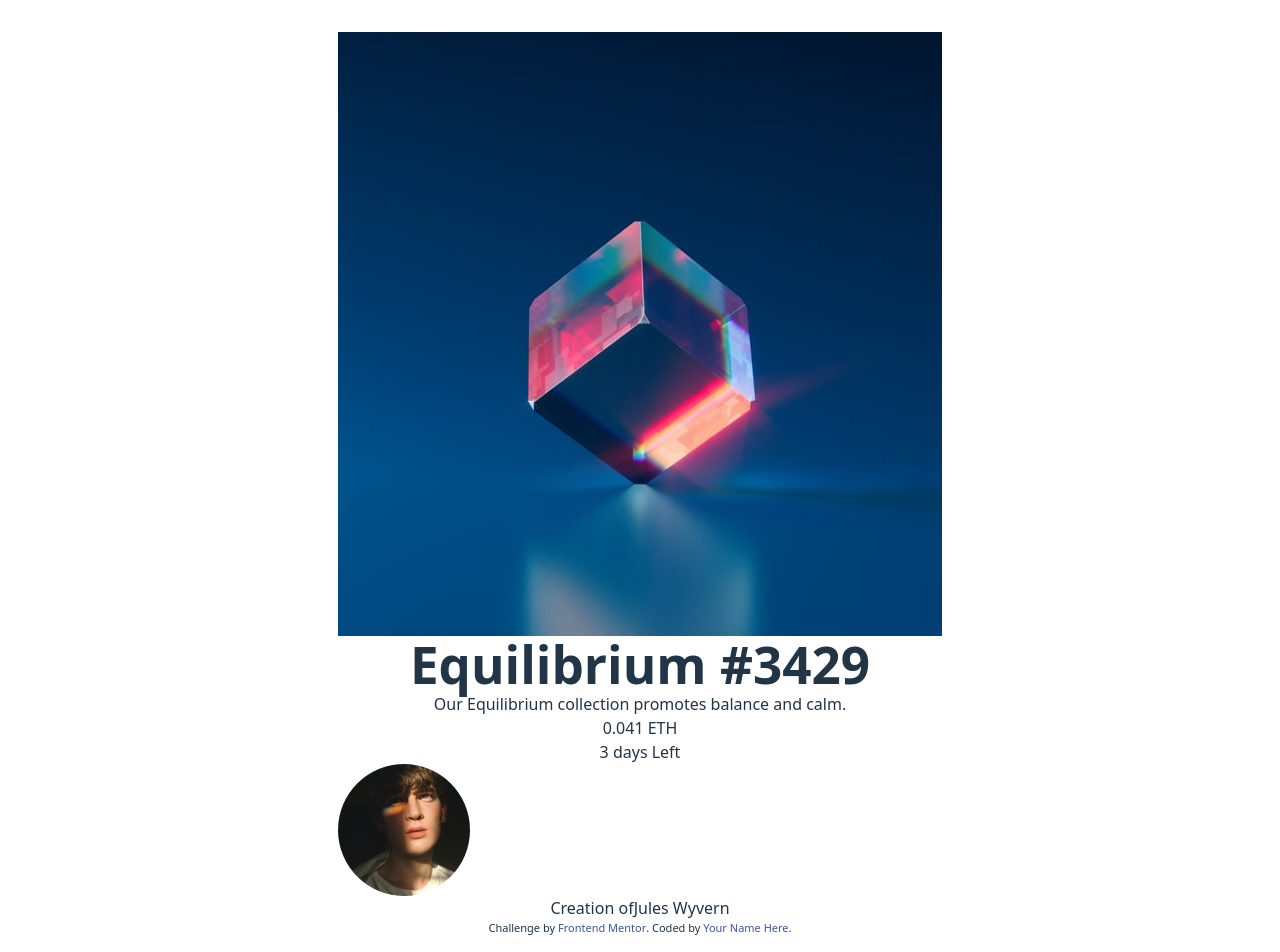
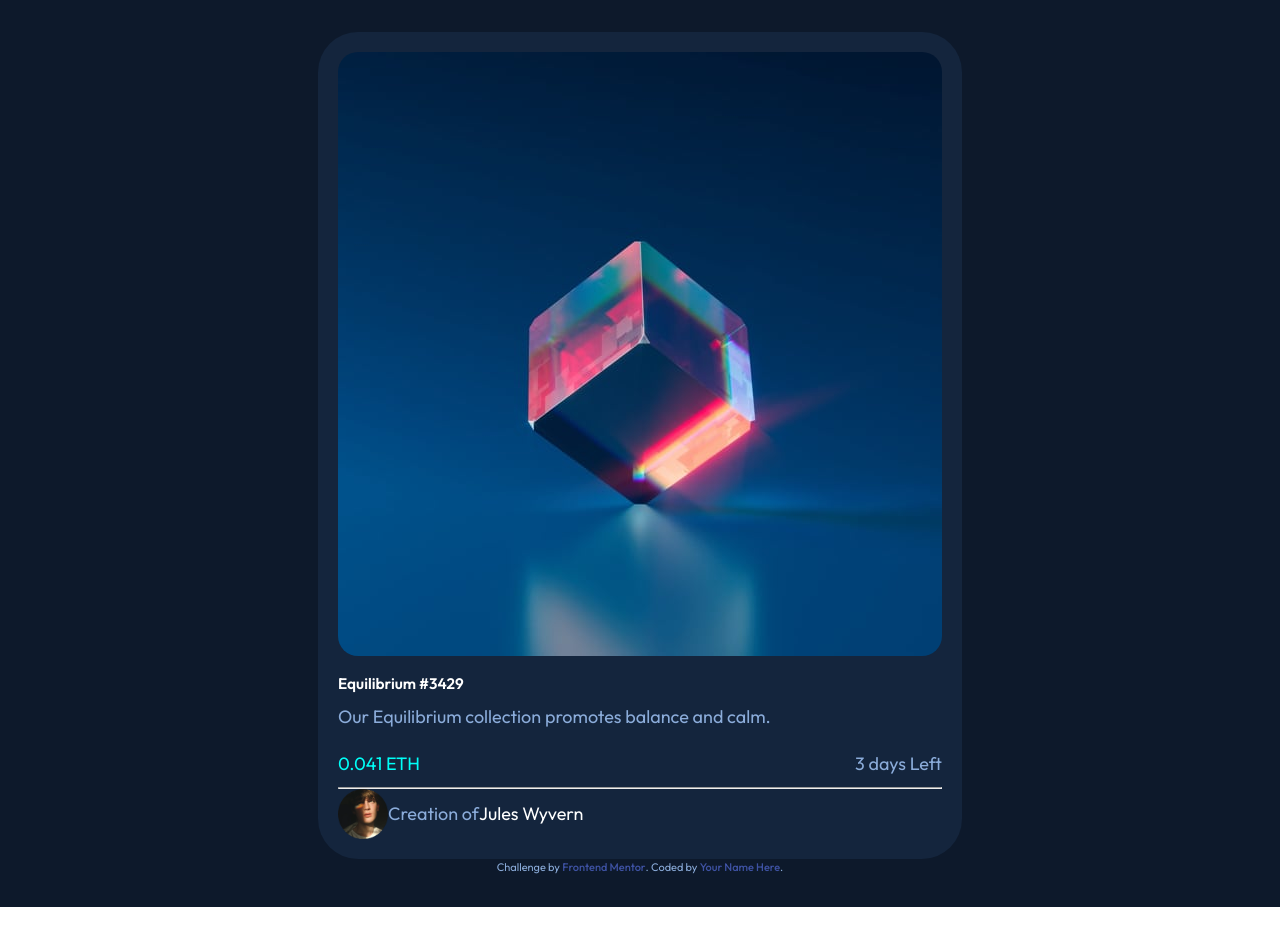
Before and after one commit to JammiM/NFT-preview-card-component, a React (Vite) app: page / in a window 1280 px wide. Shown: the top 952 px of the page. After the commit the page ends 907 px from the top, so only its background shows below. Built offline with nearby package versions, Linux system fonts and the light colour scheme.

Commit message:
Added some base line stylings

```diff
--- a/src/App.css
+++ b/src/App.css
@@ -40,6 +40,11 @@
 body {
   line-height: 1.5;
   -webkit-font-smoothing: antialiased;
+  background-color: var(--clr-neutral-blue-950);
+  color: var(--clr-primary-blue-500);
+  font-family: var(--ff-base);
+  font-size: var(--fs);
+  font-weight: var(--fw-regular);
 }
 
 img,
@@ -140,3 +145,55 @@ h6 {
 .attribution a {
   color: hsl(228, 45%, 44%);
 }
+
+.ntf {
+  background-color: var(--clr-neutral-blue-900);
+  border-radius: 40px;
+  padding: 20px;
+
+  display: flex;
+  flex-direction: column;
+}
+
+.ntf__image {
+  border-radius: 20px;
+}
+.ntf__heading {
+  color: var(--clr-neutral-White);
+  font-size: 0.85em;
+  text-align: left;
+  padding-top: 20px;
+}
+
+.ntf__description {
+  padding-bottom: 10px;
+  padding-top: 10px;
+  text-align: left;
+}
+
+.ntf__tech_info {
+  display: flex;
+  flex-direction: row;
+  justify-content: space-between;
+  padding-bottom: 10px;
+  padding-top: 10px;
+}
+
+.ntf__price {
+  color: var(--clr-primary-cyan-400);
+}
+
+.ntf__author {
+  display: flex;
+  flex-direction: row;
+  align-items: center;
+}
+
+.ntf__author-image {
+  height: 50px;
+  width: 50px;
+}
+
+.ntf__author_text-bold {
+  color: var(--clr-neutral-White);
+}
--- a/src/App.jsx
+++ b/src/App.jsx
@@ -12,21 +12,26 @@ function App() {
     <>
       <main className="main">
         <article className="ntf">
-          <picture className="ntf__image">
-            <img src={mainImage} alt="Equilibrium #3429" />
+          <picture>
+            <img
+              className="ntf__image"
+              src={mainImage}
+              alt="Equilibrium #3429"
+            />
           </picture>
           <h1 className="ntf__heading">Equilibrium #3429</h1>
           <p className="ntf__description">
             Our Equilibrium collection promotes balance and calm.
           </p>
-          <p className="ntf__price">0.041 ETH</p>
-          <p className="ntf__days">3 days Left</p>
+          <div className="ntf__tech_info">
+            <p className="ntf__price">0.041 ETH</p>
+            <p className="ntf__days">3 days Left</p>
+          </div>
+          <hr />
           <div className="ntf__author">
             <img className="ntf__author-image" src={avatarImage} alt="" />
-            <p className="ntf__author_text">
-              Creation of
-              <span className="ntf__author_text-bold">Jules Wyvern</span>
-            </p>
+            <p className="ntf__author_text">Creation of</p>
+            <span className="ntf__author_text-bold">Jules Wyvern</span>
           </div>
         </article>
       </main>
```
